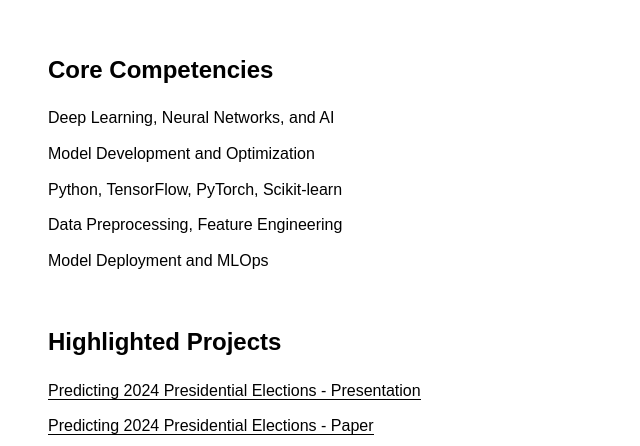
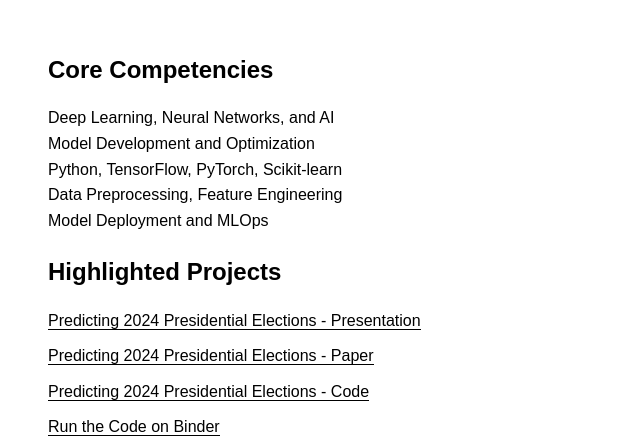
Before and after one commit to audreytinlatt/audreytinlatt.github.io, a plain HTML site: page index.html in a window 1280 px wide. Shown: the part 323-769 px from the top of the page, without its empty margins (192-832 px from the left). Drawn offline with Linux system fonts and the light colour scheme.

Commit message:
Update index.html

```diff
--- a/index.html
+++ b/index.html
@@ -92,15 +92,17 @@
 
     <div class="container">
         <section class="skills">
-            <h2>Core Competencies</h2>
-            <ul>
-                <li>Deep Learning, Neural Networks, and AI</li>
-                <li>Model Development and Optimization</li>
-                <li>Python, TensorFlow, PyTorch, Scikit-learn</li>
-                <li>Data Preprocessing, Feature Engineering</li>
-                <li>Model Deployment and MLOps</li>
-            </ul>
-        </section>
+<div class="core-competencies">
+    <h2>Core Competencies</h2>
+    <p>
+        Deep Learning, Neural Networks, and AI<br>
+        Model Development and Optimization<br>
+        Python, TensorFlow, PyTorch, Scikit-learn<br>
+        Data Preprocessing, Feature Engineering<br>
+        Model Deployment and MLOps
+    </p>
+</div>
+
 
         <section class="projects">
             <h2>Highlighted Projects</h2>
```
